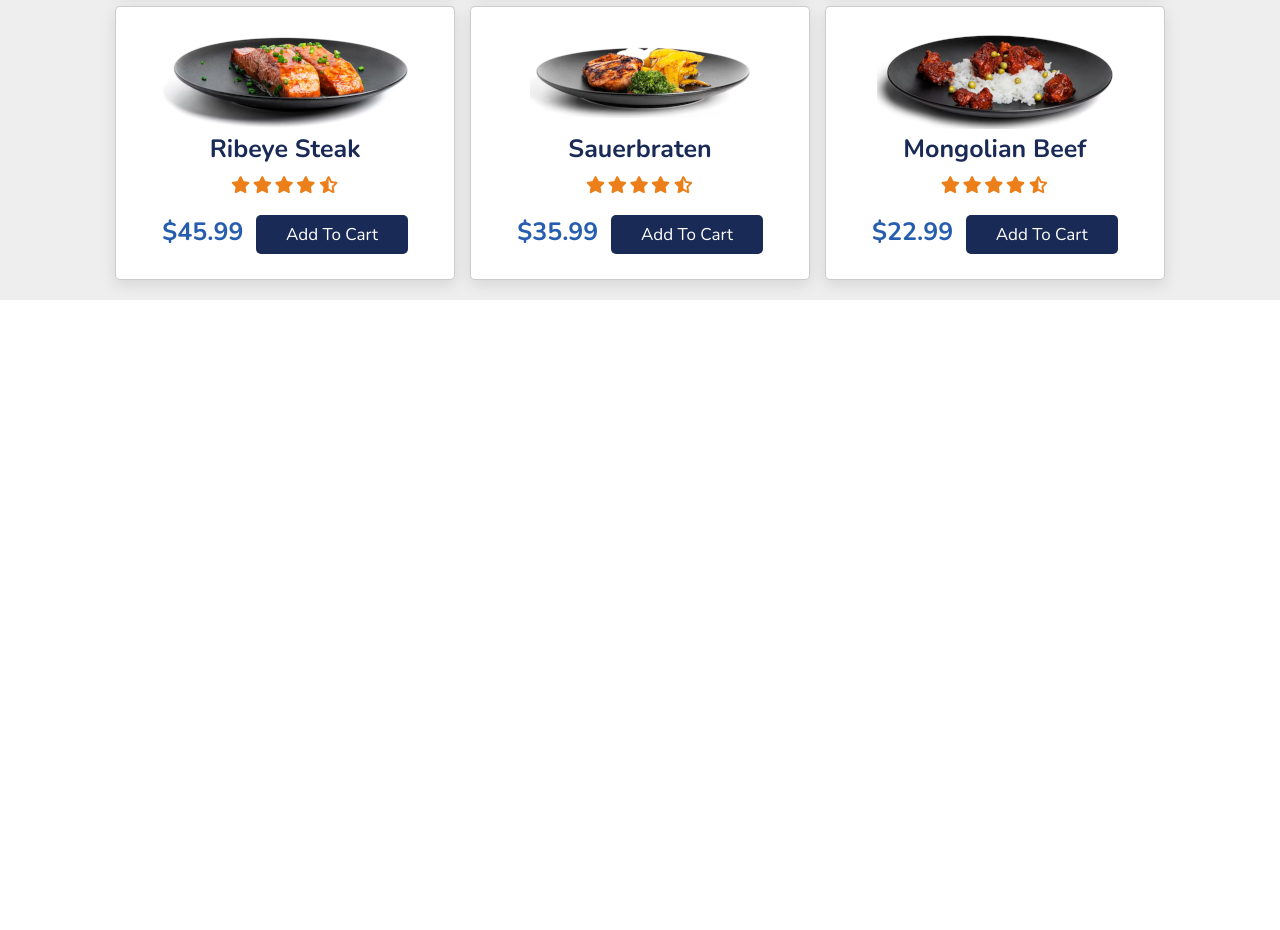
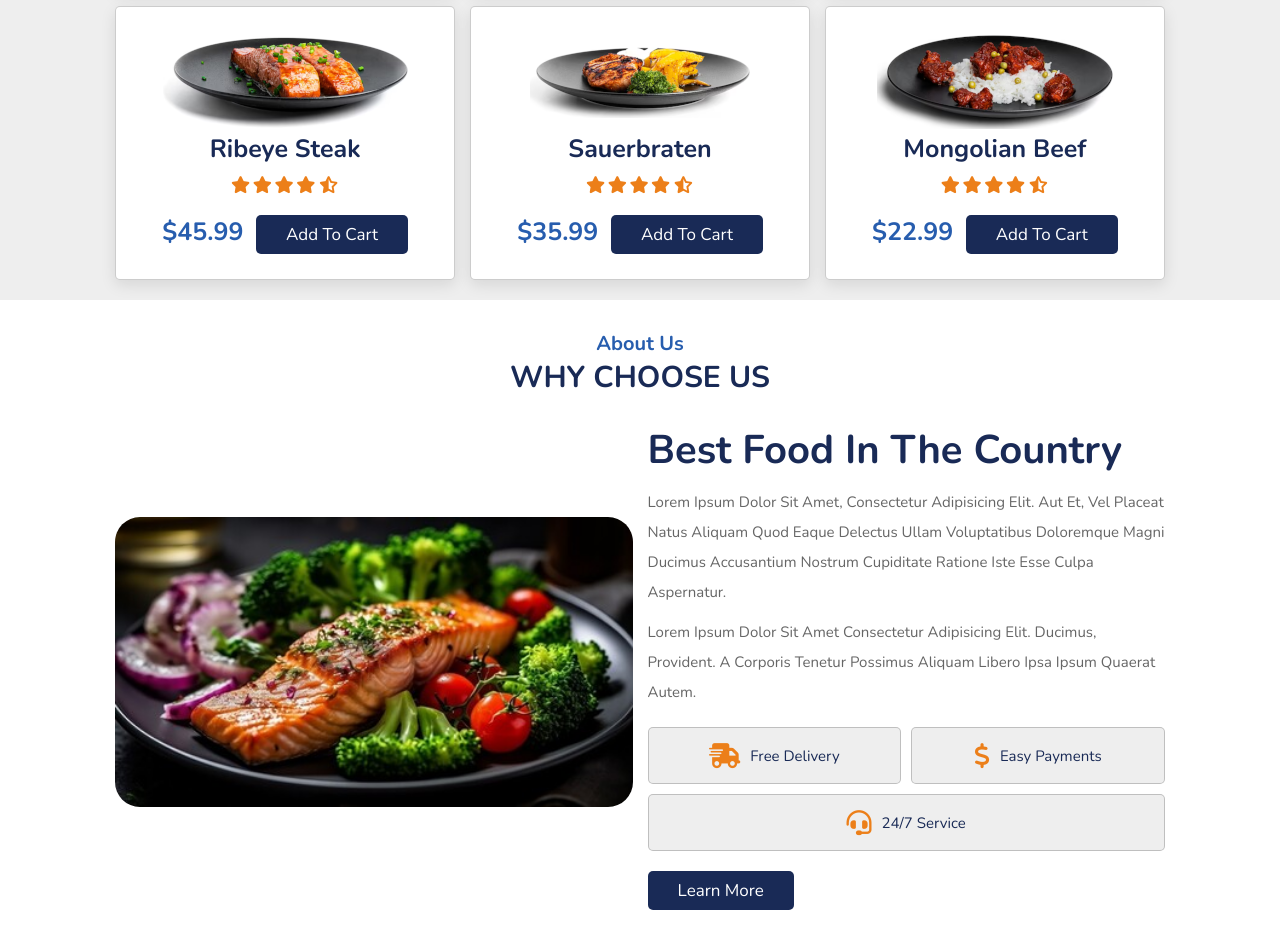
Before and after one commit to yh9alek/buff-landing, a plain HTML site: page index.html in a window 1280 px wide. Shown: the part 988-1918 px from the top of the page. Before the commit the page ends 1288 px from the top, so only its background shows below. Drawn offline with nearby package versions, Linux system fonts and the light colour scheme.

Commit message:
The about section was finished

```diff
--- a/index.html
+++ b/index.html
@@ -102,7 +102,7 @@
                         <i class="fas fa-star-half-alt"></i>
                     </div>
                     <span>$15.99</span>
-                    <a href="#" class="btn">Add to cart</a>
+                    <a href="#" class="btn">add to cart</a>
                 </div>
                 <div class="box">
                     <a href="#" class="fas fa-heart"></a>
@@ -119,7 +119,7 @@
                         <i class="fas fa-star-half-alt"></i>
                     </div>
                     <span>$25.99</span>
-                    <a href="#" class="btn">Add to cart</a>
+                    <a href="#" class="btn">add to cart</a>
                 </div>
                 <div class="box">
                     <a href="#" class="fas fa-heart"></a>
@@ -136,7 +136,7 @@
                         <i class="fas fa-star-half-alt"></i>
                     </div>
                     <span>$19.99</span>
-                    <a href="#" class="btn">Add to cart</a>
+                    <a href="#" class="btn">add to cart</a>
                 </div>
                 <div class="box">
                     <a href="#" class="fas fa-heart"></a>
@@ -153,7 +153,7 @@
                         <i class="fas fa-star-half-alt"></i>
                     </div>
                     <span>$45.99</span>
-                    <a href="#" class="btn">Add to cart</a>
+                    <a href="#" class="btn">add to cart</a>
                 </div>
                 <div class="box">
                     <a href="#" class="fas fa-heart"></a>
@@ -170,7 +170,7 @@
                         <i class="fas fa-star-half-alt"></i>
                     </div>
                     <span>$35.99</span>
-                    <a href="#" class="btn">Add to cart</a>
+                    <a href="#" class="btn">add to cart</a>
                 </div>
                 <div class="box">
                     <a href="#" class="fas fa-heart"></a>
@@ -187,11 +187,43 @@
                         <i class="fas fa-star-half-alt"></i>
                     </div>
                     <span>$22.99</span>
-                    <a href="#" class="btn">Add to cart</a>
+                    <a href="#" class="btn">add to cart</a>
                 </div>
             </div>
         </section>
         <!-- DISHES -->
+
+        <!-- ABOUT -->
+        <section class="about" id="about">
+            <h3 class="sub-heading">about us</h3>
+            <h3 class="heading">why choose us</h3>
+            <div class="row">
+                <div class="image">
+                    <img src="imgs/about-img.jpg" alt="About Image">
+                </div>
+                <div class="content">
+                    <h3>best food in the country</h3>
+                    <p>Lorem ipsum dolor sit amet, consectetur adipisicing elit. Aut et, vel placeat natus aliquam quod eaque delectus ullam voluptatibus doloremque magni ducimus accusantium nostrum cupiditate ratione iste esse culpa aspernatur.</p>
+                    <p>Lorem ipsum dolor sit amet consectetur adipisicing elit. Ducimus, provident. A corporis tenetur possimus aliquam libero ipsa ipsum quaerat autem.</p>
+                    <div class="icons-container">
+                        <div class="icons">
+                            <i class="fas fa-shipping-fast"></i>
+                            <span>free delivery</span>
+                        </div>
+                        <div class="icons">
+                            <i class="fas fa-dollar-sign"></i>
+                            <span>easy payments</span>
+                        </div>
+                        <div class="icons">
+                            <i class="fas fa-headset"></i>
+                            <span>24/7 service</span>
+                        </div>
+                    </div>
+                    <a href="#" class="btn">learn more</a>
+                </div>
+            </div>
+        </section>
+        <!-- ABOUT -->
 
         <!-- swiper js script -->
         <script src="https://cdn.jsdelivr.net/npm/swiper@10/swiper-bundle.min.js"></script>
--- a/styles.css
+++ b/styles.css
@@ -303,6 +303,69 @@ section:nth-child(even) {
     font-size: 2.5rem;
 }
 
+.about .row {
+    display: flex;
+    flex-wrap: wrap;
+    gap: 1.5rem;
+    align-items: center;
+}
+
+.about .row .image {
+    flex: 1 1 45rem;
+}
+
+.about .row .image img{
+    width: 100%;
+    border-radius: 2.5rem;
+}
+
+.about .row .content {
+    flex: 1 1 45rem;
+}
+
+.about .row .content h3 {
+    color: var(--black);
+    font-size: 4rem;
+    padding: .5rem 0;
+}
+
+.about .row .content p {
+    color: var(--light-color);
+    font-size: 1.5rem;
+    padding: .5rem 0;
+    line-height: 2;
+}
+
+.about .row .content .icons-container {
+    display: flex;
+    gap: 1rem;
+    flex-wrap: wrap;
+    padding: 1rem 0;
+    margin-top: .5rem;
+}
+
+.about .row .content .icons-container .icons {
+    background: #eee;
+    border-radius: .5rem;
+    border: .1rem solid rgba(0, 0, 0, .2);
+    display: flex;
+    align-items: center;
+    justify-content: center;
+    gap: 1rem;
+    flex: 1 1 17rem;
+    padding: 1.5rem 1rem;
+}
+
+.about .row .content .icons-container .icons i {
+    font-size: 2.5rem;
+    color: var(--orange);
+}
+
+.about .row .content .icons-container .icons span {
+    font-size: 1.5rem;
+    color: var(--black);
+}
+
 /* MEDIA QUERYS */
 
 @media screen and (max-width: 991px) {
```
Also changed, not shown: imgs/about-img.jpg (added).
